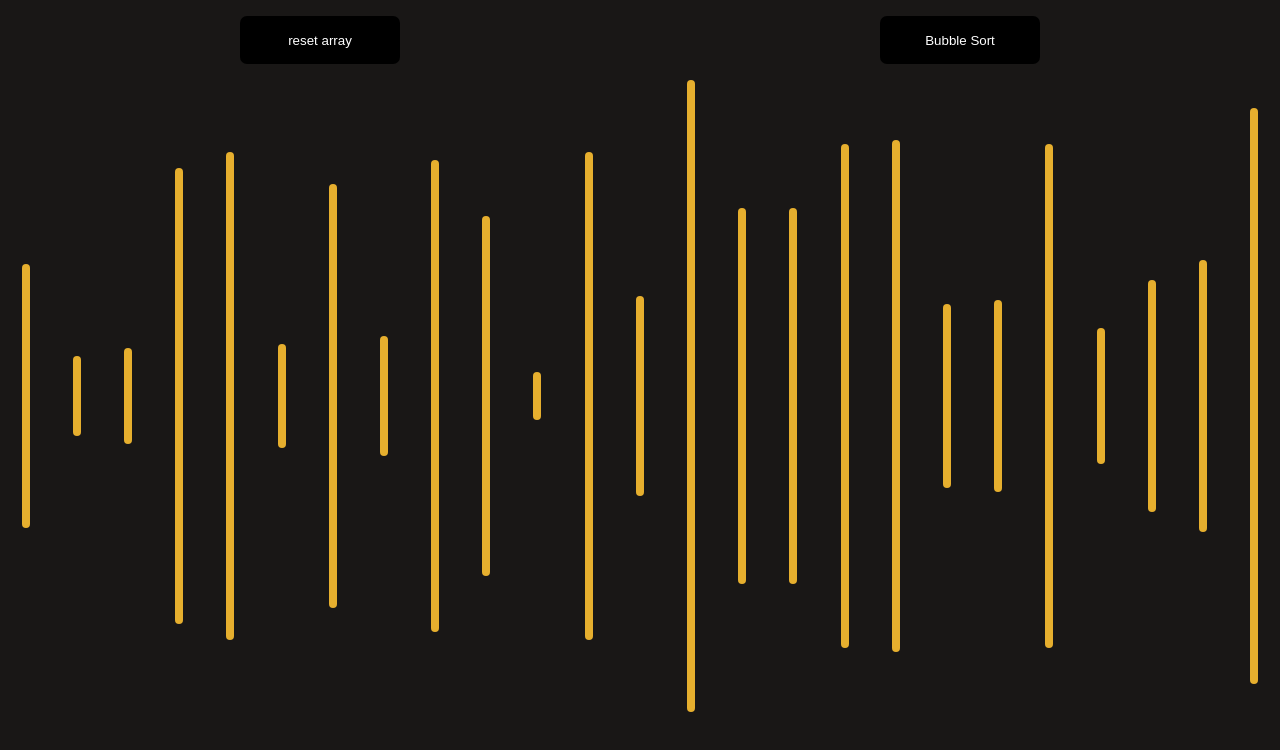
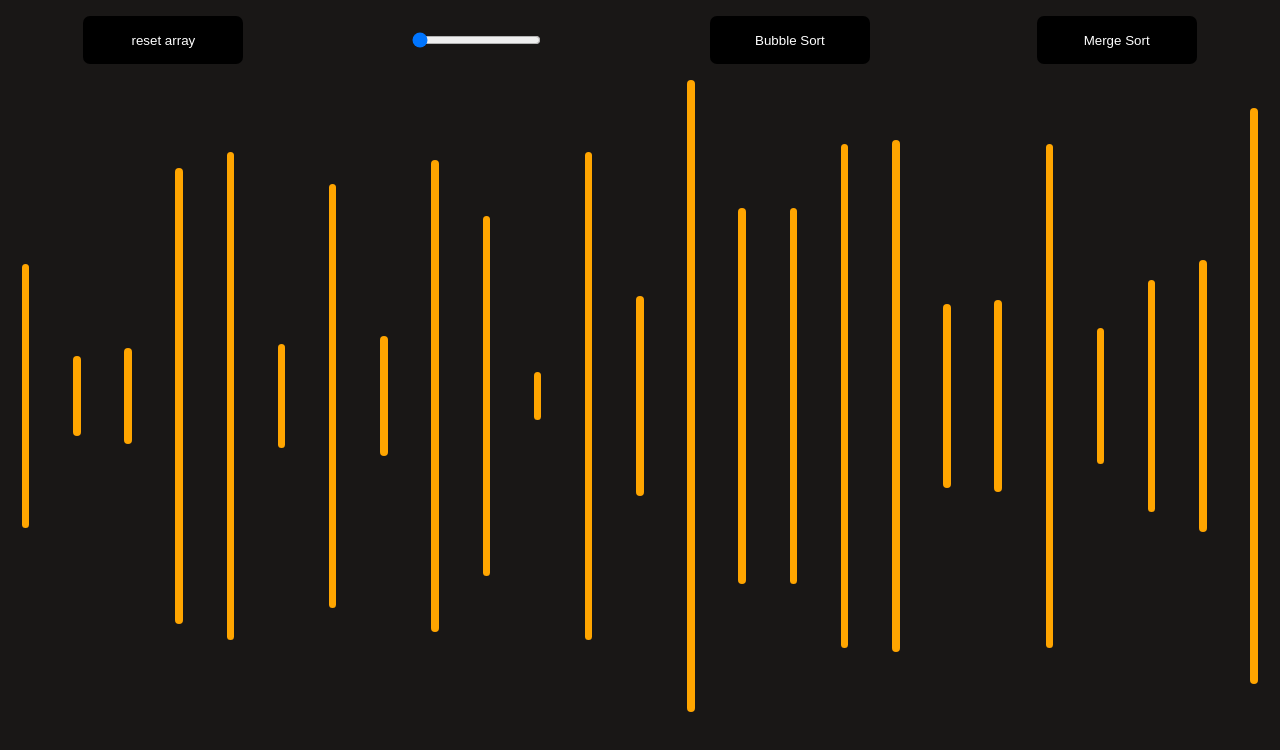
Before and after one commit to prayagcbose/sortingVisualizer, a React (Create React App) app: page / in a window 1280 px wide. Shown: the top 750 px of the page. Built offline with nearby package versions, Linux system fonts and the light colour scheme.

Commit message:
merge sort completed and input slider added

```diff
--- a/src/algorithms/BubbleSort.js
+++ b/src/algorithms/BubbleSort.js
@@ -1,12 +1,12 @@
 const BubbleSort = (arr1) => {
 	let temp;
 	let arr = arr1;
-	let animations = [];
+	let bubbleSrtAnimations = [];
 	let changeHeight = [];
 	for (let i = arr.length - 1; i > 0; i--) {
 		for (let j = 1; j < i + 1; j++) {
-			animations.push([j, j - 1]);
-			animations.push([j, j - 1]);
+			bubbleSrtAnimations.push([j, j - 1]);
+			bubbleSrtAnimations.push([j, j - 1]);
 			if (arr[j] < arr[j - 1]) {
 				changeHeight.push(true, false);
 
@@ -19,7 +19,7 @@ const BubbleSort = (arr1) => {
 		}
 	}
 
-	return { animations, changeHeight };
+	return { bubbleSrtAnimations, changeHeight };
 };
 
 export default BubbleSort;
--- a/src/algorithms/MergeSort.js
+++ b/src/algorithms/MergeSort.js
@@ -1,3 +1,4 @@
+const MergeSortSuper = (arrSuper) => {
 	let globalArr = [];
 	let animations = [];
 	const MergeSort = (array) => {
@@ -44,8 +45,8 @@ const Merge = (arr1, arr2) => {
 
 		//copy arr3 to global array from back side
 
-	let i = len3 - 1;
-	let j = lenGlobal - 1;
+		i = len3 - 1;
+		j = lenGlobal - 1;
 		while (i >= 0) {
 			globalArr[j] = arr3[i];
 			j--;
@@ -70,3 +71,8 @@ const Merge = (arr1, arr2) => {
 
 		return arr3;
 	};
+	MergeSort(arrSuper);
+	return { animations };
+};
+
+export default MergeSortSuper;
--- a/src/components/Main/Main.css
+++ b/src/components/Main/Main.css
@@ -1,6 +1,6 @@
 .line {
 	width: 8px;
-	background-color: #e6af2e;
+	background-color: orange;
 	border-radius: 5px;
 }
 
--- a/src/components/Main/Main.jsx
+++ b/src/components/Main/Main.jsx
@@ -1,15 +1,14 @@
 import React, { useState, useEffect } from "react";
 import "./Main.css";
 import BubbleSort from "../../algorithms/BubbleSort";
+import MergeSortSuper from "./../../algorithms/MergeSort";
 
-const PRIMARY_COLOR = "#E6AF2E";
+const PRIMARY_COLOR = "orange";
 const SECONDARY_COLOR = "#429EA6";
 
 function Main() {
 	const [array, setArray] = useState([]);
-	const [changeHeight, setChangeHeight] = useState();
-	const [animations, setAnimations] = useState();
-	const [stop, setStop] = useState(false);
+	const [numberOfLines, setNumberOfLines] = useState(25);
 	useEffect(() => {
 		resetArray();
 	}, []);
@@ -17,7 +16,7 @@ function Main() {
 	const resetArray = () => {
 		let array = [];
 		let random;
-		for (let i = 0; i < 25; i++) {
+		for (let i = 0; i < numberOfLines; i++) {
 			random = getRandomInt(5, 80);
 			array.push(random);
 		}
@@ -29,15 +28,15 @@ function Main() {
 	};
 
 	const bubbleSort = () => {
-		const { animations, changeHeight } = BubbleSort([...array]);
-		setAnimations(animations);
-		setChangeHeight(changeHeight);
+		const { bubbleSrtAnimations, changeHeight } = BubbleSort([...array]);
+		// setbubbleSrtAnimations(bubbleSrtAnimations);
+		// setChangeHeight(changeHeight);
 		const lines = document.getElementsByClassName("line");
 		let colors = "pink";
-		for (let i in animations) {
+		for (let i in bubbleSrtAnimations) {
 			const id = setTimeout(() => {
 				colors = i % 2 === 0 ? SECONDARY_COLOR : PRIMARY_COLOR;
-				const [idx1, idx2] = animations[i];
+				const [idx1, idx2] = bubbleSrtAnimations[i];
 				const lineStyle1 = lines[idx1].style;
 				const lineStyle2 = lines[idx2].style;
 				lineStyle1.backgroundColor = colors;
@@ -55,9 +54,39 @@ function Main() {
 		}
 	};
 
+	//merge sort
+	const mergeSort = () => {
+		const { animations } = MergeSortSuper([...array]);
+		const lines = document.getElementsByClassName("line");
+		for (let i in animations) {
+			setTimeout(() => {
+				let colors = i % 3 === 0 ? SECONDARY_COLOR : PRIMARY_COLOR;
+				if (i % 3 !== 1) {
+					const [idx1, idx2] = animations[i];
+					const lineStyle1 = lines[idx1].style;
+					const lineStyle2 = lines[idx2].style;
+					lineStyle1.backgroundColor = colors;
+					lineStyle2.backgroundColor = colors;
+				} else {
+					const [idx1, idx2] = animations[i - 1];
+					const [hgt1, hgt2] = animations[i];
+					const lineStyle1 = lines[idx1].style;
+					const lineStyle2 = lines[idx2].style;
+					lineStyle1.height = hgt1 + "vh";
+					lineStyle2.height = hgt2 + "vh";
+				}
+			}, i * 10);
+		}
+	};
+
 	function getRandomInt(min, max) {
 		return Math.floor(Math.random() * (max - min) + min);
 	}
+
+	const resetNumberOfLines = (e) => {
+		setNumberOfLines(e.target.value);
+		resetArray();
+	};
 
 	return (
 		<>
@@ -65,13 +94,30 @@ function Main() {
 				<button className="button" onClick={() => resetArray()}>
 					reset array
 				</button>
+				<input
+					type="range"
+					min={25}
+					max={250}
+					value={numberOfLines}
+					onChange={resetNumberOfLines}
+				></input>
 				<button className="button" onClick={() => bubbleSort()}>
 					Bubble Sort
+				</button>
+				<button className="button" onClick={() => mergeSort()}>
+					Merge Sort
 				</button>
 			</div>
 			<div className="outerDiv">
 				{array.map((item, idx) => (
-					<div key={idx} className="line" style={{ height: `${item}vh` }}></div>
+					<div
+						key={idx}
+						className="line"
+						style={{
+							height: `${item}vh`,
+							width: `${8 - numberOfLines / 50}px`,
+						}}
+					></div>
 				))}
 			</div>
 		</>
```
Lines whose indentation alone changed are shown as unchanged.
